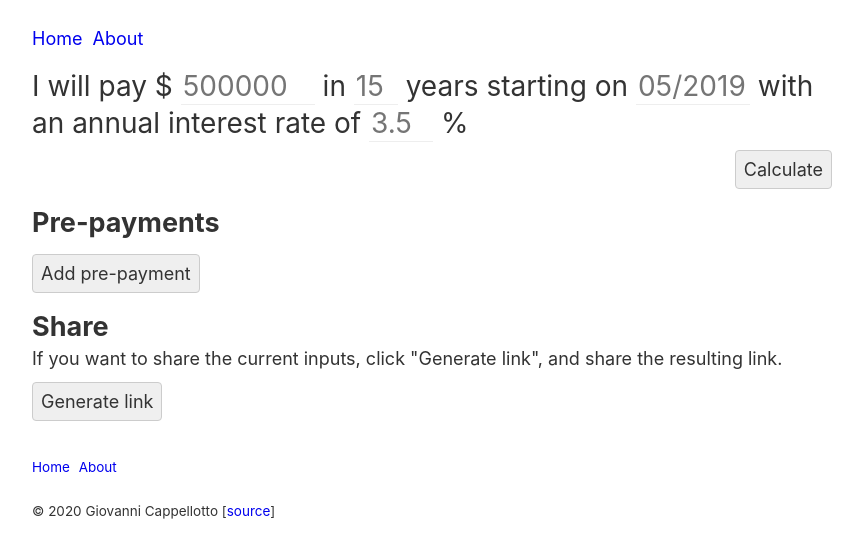
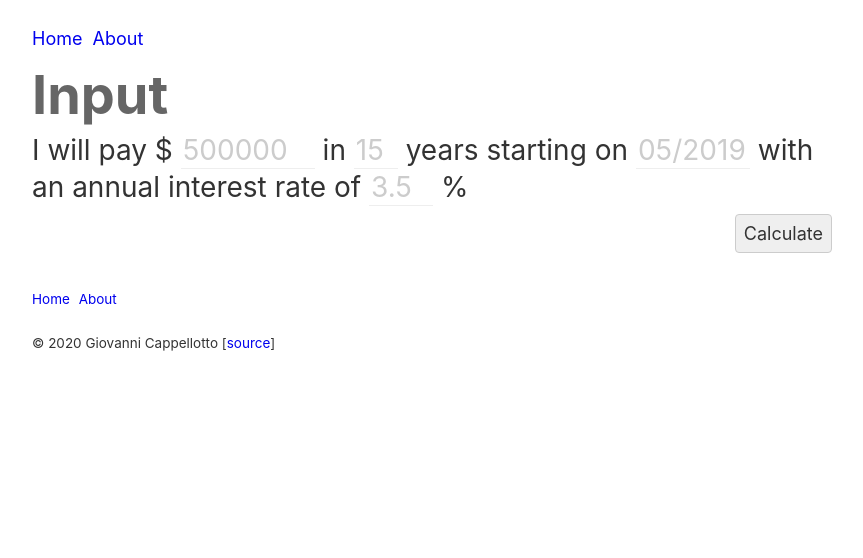
Before and after one commit to curlybracketshq/giovanni.curlybrackets.it, a Jekyll site: the page built from mortgage/v2/index.html, in a window 1280 px wide. Shown: the top 558 px of the page, without its empty margins (208-1071 px from the left). Built offline with Jekyll 4.4.1, drawn with Linux system fonts in a browser that asks for light colours.

Commit message:
Fix style issue and update V2 layout

```diff
--- a/mortgage/v2/index.html
+++ b/mortgage/v2/index.html
@@ -4,24 +4,25 @@ title: Mortgage Amortization Schedule Visualization V2
 description: A tool for visualizing your mortgate amortization schedule.
 ---
 
+<div id="input">
+  <h1>Input</h1>
   <div class="form">
     <div>
       I will pay $
-    <input id="principal" type="text" placeholder="500000" />
+      <input id="principal" type="number" placeholder="500000" />
       in
-    <input id="time_years" type="text" placeholder="15" />
+      <input id="time_years" type="number" placeholder="15" />
       years starting on
       <input id="start_date" type="text" placeholder="05/2019" />
       with an annual interest rate of
-    <input id="interest_rate" type="text" placeholder="3.5" />
+      <input id="interest_rate" type="number" placeholder="3.5" />
       %
     </div>
     <div class="button_container">
       <button id="compute">Calculate</button>
     </div>
   </div>
-
-<div id="output_summary"></div>
+</div>
 
 <div id="viz">
   <svg id="viz_principal"></svg>
@@ -35,13 +36,13 @@ description: A tool for visualizing your mortgate amortization schedule.
 </div>
 
 <div id="pre_payments">
-  <h2>Pre-payments</h2>
+  <h1>Pre-payments</h1>
   <div id="pre_payment_forms"></div>
   <button id="add_pre_payment">Add pre-payment</button>
 </div>
 
 <div id="share">
-  <h2>Share</h2>
+  <h1>Share</h1>
   <div>
     If you want to share the current inputs, click "Generate link", and share
     the resulting link.
@@ -49,7 +50,10 @@ description: A tool for visualizing your mortgate amortization schedule.
   <button id="generate_link">Generate link</button>
 </div>
 
+<div id="schedule">
+  <h1>Amortization Schedule</h1>
   <div id="output_schedule"></div>
+</div>
 
 <script type="text/javascript" src="{{ '/mortgage/v2/index.js' | relative_url }}"></script>
 <script type="text/javascript">
--- a/mortgage/v2/index.js
+++ b/mortgage/v2/index.js
@@ -51,17 +51,24 @@
 
   // Elements
   var E = {
+    // Mortgage input data
     input: {
       principal: document.getElementById('principal'),
       timeYears: document.getElementById('time_years'),
       interestRate: document.getElementById('interest_rate'),
       startDate: document.getElementById('start_date'),
     },
+    // Pre payments
+    prePayments: document.getElementById('pre_payments'),
     prePaymentForms: document.getElementById('pre_payment_forms'),
     buttonAddPrePayment: document.getElementById('add_pre_payment'),
+    // Share
+    share: document.getElementById('share'),
     buttonGenerateLink: document.getElementById('generate_link'),
-    outputSummary: document.getElementById('output_summary'),
+    // Amortization schedule
+    schedule: document.getElementById('schedule'),
     outputSchedule: document.getElementById('output_schedule'),
+    // Vizualization
     svgViz: document.getElementById('viz'),
     svgVizPrincipal: document.getElementById('viz_principal'),
     svgVizInterest: document.getElementById('viz_interest'),
@@ -142,6 +149,14 @@
   //
   // Functions
   //
+
+  function hide(element) {
+    element.style.display = 'none';
+  }
+
+  function show(element) {
+    element.style.display = 'block';
+  }
 
   function parseHashParams() {
     var paramsStr = document.location.hash.substr(1);
@@ -477,17 +492,6 @@
     return true;
   }
 
-  function buildSummaryItem(key, value) {
-    var content = toHuman(key) + ': ';
-    // Print number only if it's valid
-    if (isInputDataValueValid(key, value)) {
-      content += formatDataValue(key, value);
-    }
-    var item = document.createElement('div');
-    item.textContent = content;
-    return item;
-  }
-
   // Convert a JS date to a date object.
   function toDate(date) {
     return {
@@ -496,12 +500,43 @@
     };
   }
 
+  function displayPrePayments() {
+    // Preconditions:
+    // * input data is valid
+    if (!isInputDataValid(M.input)) {
+      hide(E.prePayments);
+      return;
+    }
+
+    show(E.prePayments);
+  }
+
+  function displayShare() {
+    // Preconditions:
+    // * input data is valid
+    if (!isInputDataValid(M.input)) {
+      hide(E.share);
+      return;
+    }
+
+    show(E.share);
+  }
+
+  function snakeCase(string) {
+    return string.split('').map(function(c) {
+      if (c >= 'A' && c <= 'Z') {
+        return '_' + c.toLowerCase();
+      }
+      return c;
+    }).join('');
+  }
+
   function buildScheduleRow(data) {
     var row = document.createElement('tr');
     for (var i = 0; i < C.scheduleCols.length; i++) {
       var cell = document.createElement('td');
       var key = C.scheduleCols[i];
-      cell.className = key;
+      cell.className = snakeCase(key);
       cell.textContent = formatDataValue(key, data[key]);
       row.appendChild(cell);
     }
@@ -509,19 +544,15 @@
   }
 
   function displaySchedule() {
-    E.outputSchedule.textContent = '';
-
-    if (!isInputDataValid(M.input)) {
+    // Preconditions:
+    // * input data is valid
+    // * there is at least one period
+    if (!isInputDataValid(M.input) || M.schedule.length < 1) {
+      hide(E.schedule);
       return;
     }
 
-    if (M.schedule.length < 1) {
-      return;
-    }
-
-    var title = document.createElement('h2');
-    title.textContent = 'Amortization Schedule';
-    E.outputSchedule.appendChild(title);
+    E.outputSchedule.textContent = '';
 
     var table = document.createElement('table');
     E.outputSchedule.appendChild(table);
@@ -543,6 +574,8 @@
       }
       table.appendChild(row);
     }
+
+    show(E.schedule);
   }
 
   function displayViz() {
@@ -551,7 +584,7 @@
     // * there is at least one period
     // * principal amount > interest amount
     if (!isInputDataValid(M.input) || M.computed.periods < 1 || M.input.principal < M.computed.totalInterest) {
-      E.svgViz.style.display = 'none';
+      hide(E.svgViz);
       return;
     }
 
@@ -583,7 +616,7 @@
     E.inputVizTime.setAttribute('value', currentPeriod);
     updateDataViz(currentPeriod);
 
-    E.svgViz.style.display = 'block';
+    show(E.svgViz);
   }
 
   function updateDataViz(period) {
@@ -713,6 +746,8 @@
       M.computedWithoutPrePayments = computeAmortizationSchedule({});
     }
 
+    displayPrePayments();
+    displayShare();
     displaySchedule();
     displayViz();
   }
--- a/mortgage/v2/style.css
+++ b/mortgage/v2/style.css
@@ -25,6 +25,11 @@ td.remaining_principal {
   text-align: right;
 }
 
+h1 {
+  font-size: 300%;
+  color: #666;
+}
+
 .form,
 .form input,
 button {
@@ -38,7 +43,8 @@ button {
 }
 
 .form {
-  margin: 20px auto;
+  margin-top: 10px;
+  margin-bottom: 20px;
 }
 
 .form input {
@@ -50,6 +56,19 @@ button {
 .form input:focus {
   outline: none;
   border-bottom: 1px solid #CCC;
+}
+
+::placeholder {
+  color: #CCC;
+}
+
+input[type='number'] {
+  -moz-appearance: textfield;
+}
+
+input::-webkit-outer-spin-button,
+input::-webkit-inner-spin-button {
+  -webkit-appearance: none;
 }
 
 .button_container {
@@ -88,15 +107,13 @@ button {
 }
 
 #share,
-#output_summary,
-#output_schedule {
+#schedule {
   margin: 20px auto;
 }
 
 #inputs div,
 #share div,
-#viz div,
-#output_summary div {
+#viz div, {
   margin: 6px auto;
 }
 
```
Also changed, not shown: mortgage/index.js (+10 -6 lines). Lines whose indentation alone changed are shown as unchanged.
